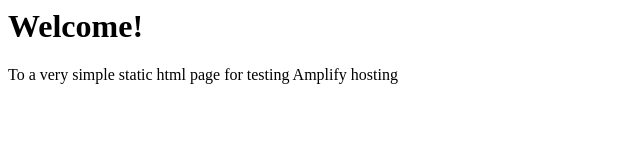
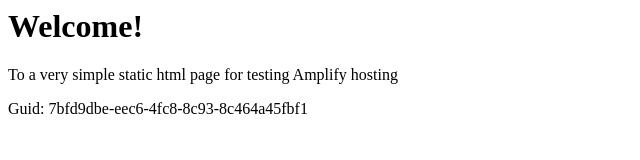
Before and after one commit to aws-aemilia-fra/Github-PR-Commit-Integration-Test-DoNotTouch-Gith-OKSLNVO2-v1-prod-eu-central-1, a website: page src/index.html in a window 1280 px wide. Shown: the whole page, without its empty margins (0-640 px from the left). Drawn offline with Linux system fonts and the light colour scheme.

Commit message:
commit from integ tests

```diff
--- a/src/index.html
+++ b/src/index.html
@@ -1,3 +1,5 @@
+
+
 <html lang="en">
 
 <head>
@@ -10,6 +12,6 @@
 <body>
     <h1>Welcome!</h1>
     <p>To a very simple static html page for testing Amplify hosting</p>
-</body>
+    <p>Guid: 7bfd9dbe-eec6-4fc8-8c93-8c464a45fbf1</p></body>
 
 </html>
```
